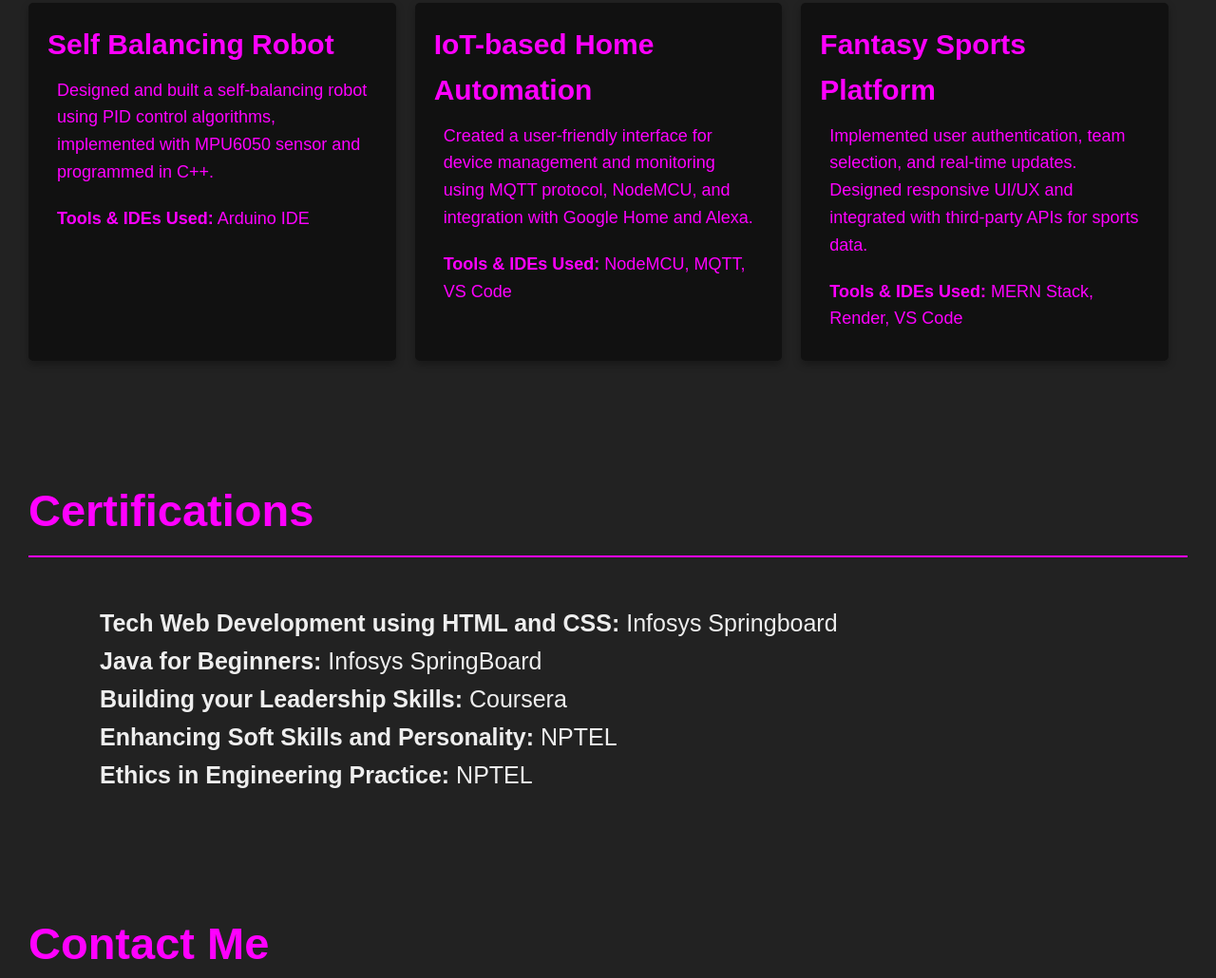
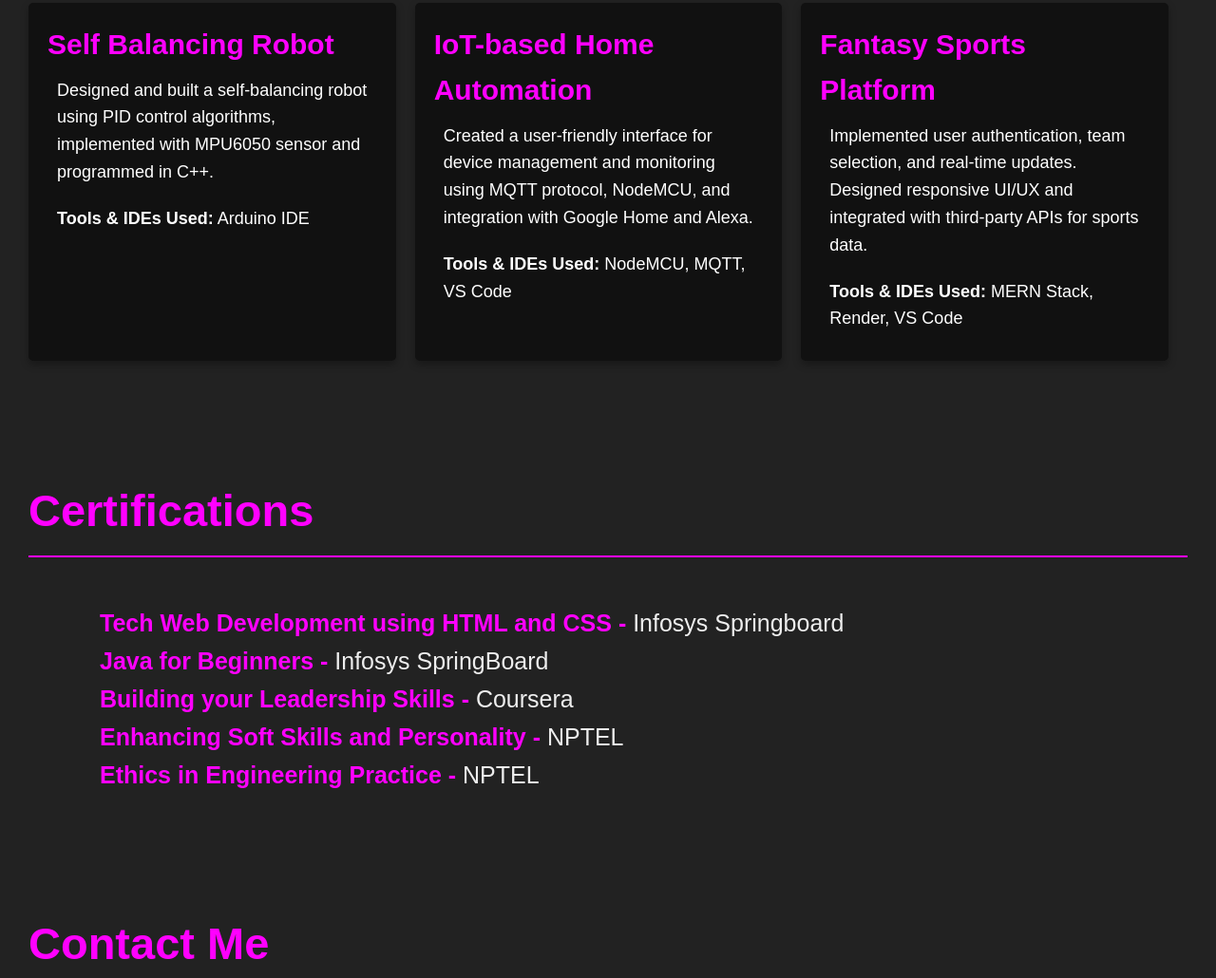
Before and after one commit to Tarun-karrthick-rs/protfolio, a plain HTML site: page index.html in a window 1280 px wide. Shown: the part 2057-3087 px from the top of the page at 95% size. Drawn offline with Linux system fonts and the light colour scheme; a script that the page names is missing.

Commit message:
Portfolio

```diff
--- a/index.html
+++ b/index.html
@@ -11,7 +11,7 @@
 <body>
     <header>
         <div class="logo">
-            <a href="#" style="color: #ff00ff;">View Resume</a>
+            <a href="Resume - Tarun Karrthick R S.pdf" style="color: #ff00ff;">View Resume</a>
         </div>
         <nav class="nav">
             <ul>
@@ -65,34 +65,34 @@
             <div class="proj">
                 <div class="singleproj">
                     <div class="projname" style="font-size: 30px;"><b>Self Balancing Robot</b></div>
-                    <div class="projdetails" style="padding: 10px;">Designed and built a self-balancing robot using PID control algorithms, implemented with MPU6050 sensor and programmed in C++.</div>
-                    <div class="projtools" style="padding: 10px;"><b>Tools & IDEs Used:</b>  Arduino IDE</div>
+                    <div class="projdetails" style="padding: 10px;color: #fff;">Designed and built a self-balancing robot using PID control algorithms, implemented with MPU6050 sensor and programmed in C++.</div>
+                    <div class="projtools" style="padding: 10px;color: #fff;"><b>Tools & IDEs Used:</b>  Arduino IDE</div>
                 </div>
                 <div class="singleproj">
                     <div class="projname" style="font-size: 30px;"><b>IoT-based Home Automation</b></div>
-                    <div class="projdetails" style="padding: 10px;">Created a user-friendly interface for device management and monitoring using MQTT protocol, NodeMCU, and integration with Google Home and Alexa.</div>
-                    <div class="projtools" style="padding: 10px;"><b>Tools & IDEs Used:</b> NodeMCU, MQTT, VS Code</div>
+                    <div class="projdetails" style="padding: 10px; color: #fff;">Created a user-friendly interface for device management and monitoring using MQTT protocol, NodeMCU, and integration with Google Home and Alexa.</div>
+                    <div class="projtools" style="padding: 10px;color: #fff;"><b>Tools & IDEs Used:</b> NodeMCU, MQTT, VS Code</div>
                 </div>
                 <div class="singleproj">
                     <div class="projname" style="font-size: 30px;"><b>Fantasy Sports Platform</b></div>
-                    <div class="projdetails" style="padding: 10px;">Implemented user authentication, team selection, and real-time updates. Designed responsive UI/UX and integrated with third-party APIs for sports data.</div>
-                    <div class="projtools" style="padding: 10px;"><b>Tools & IDEs Used:</b> MERN Stack, Render, VS Code</div>
+                    <div class="projdetails" style="padding: 10px;color: #fff;">Implemented user authentication, team selection, and real-time updates. Designed responsive UI/UX and integrated with third-party APIs for sports data.</div>
+                    <div class="projtools" style="padding: 10px;color: #fff;"><b>Tools & IDEs Used:</b> MERN Stack, Render, VS Code</div>
                 </div>
             </div>
         </section>
         <section id="certifications">
             <h2 style="font-size: 47px;">Certifications</h2><br>
             <ul style="padding-left: 75px; font-size: 25px;">
-                <li><b>Tech Web Development using HTML and CSS:</b> Infosys Springboard</li>
-                <li><b>Java for Beginners:</b> Infosys SpringBoard</li>
-                <li><b>Building your Leadership Skills:</b> Coursera</li>
-                <li><b>Enhancing Soft Skills and Personality:</b> NPTEL</li>
-                <li><b>Ethics in Engineering Practice:</b> NPTEL</li>
+                <li><b style="color: #ff00ff;">Tech Web Development using HTML and CSS   -   </b> Infosys Springboard</li>
+                <li><b style="color: #ff00ff;">Java for Beginners   -   </b> Infosys SpringBoard</li>
+                <li><b style="color: #ff00ff;">Building your Leadership Skills   -   </b> Coursera</li>
+                <li><b style="color: #ff00ff;">Enhancing Soft Skills and Personality   -   </b> NPTEL</li>
+                <li><b style="color: #ff00ff;">Ethics in Engineering Practice   -   </b> NPTEL</li>
             </ul>
         </section>
         <section id="contact">
             <h2 style="font-size: 47px; ">Contact Me</h2><br>
-            <center><a href="#" download="#" style="font-size: 25px; padding-bottom: 5px; color: #fff;" id="do"><i class="fa-solid fa-file"> Download Resume</i></a></center><br>
+            <center><a href="Resume - Tarun Karrthick R S.docx" download="Resume - Tarun Karrthick R S.docx" style="font-size: 25px; padding-bottom: 5px; color: #fff;" id="do"><i class="fa-solid fa-file"> Download Resume</i></a></center><br>
             <ul class="contact-list" style="padding-left: 75px; padding-top: 5px; font-size: 25px;">
                 <li><i class="fa-solid fa-envelope"></i> <b>Email:</b> karrthicktarun@gmail.com</li>
                 <li><i class="fa-solid fa-phone"></i> <b>Phone:</b> +91 9750317611</li>
```
